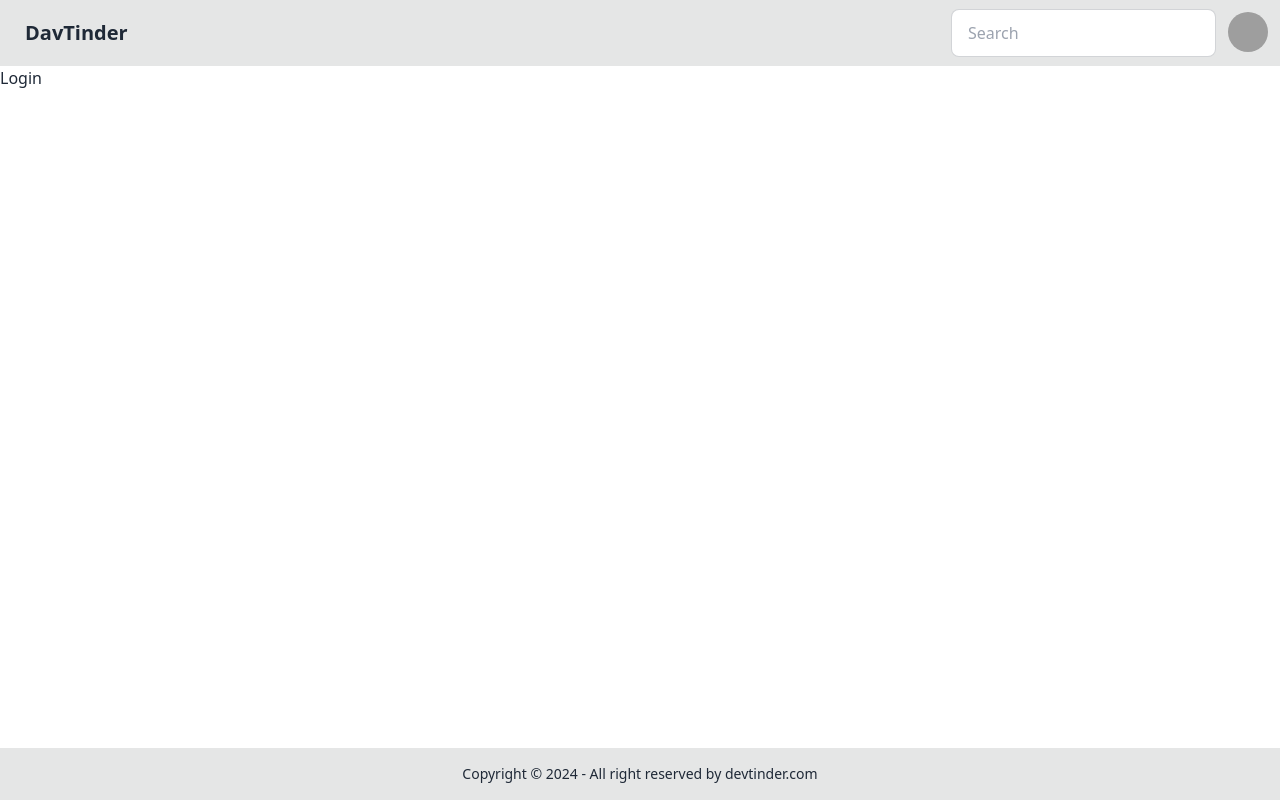
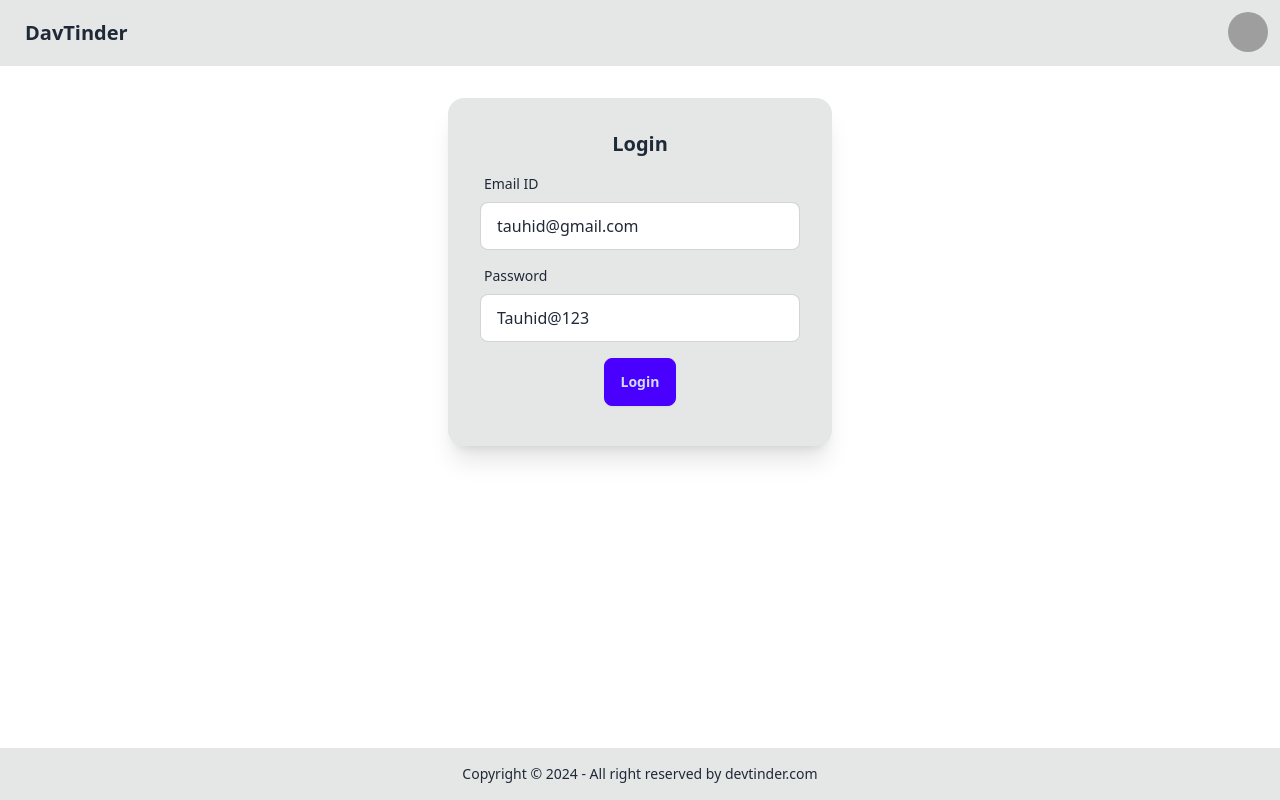
Before and after one commit to Tohid4641/devTinder-web, a React (Vite) app: page /login in a window 1280 px wide. Built offline with nearby package versions, Linux system fonts and the light colour scheme; grey boxes are pictures that could not be loaded.

Commit message:
create login page ui and integrate login api

```diff
--- a/package.json
+++ b/package.json
@@ -10,6 +10,7 @@
     "preview": "vite preview"
   },
   "dependencies": {
+    "axios": "^1.7.9",
     "react": "^18.3.1",
     "react-dom": "^18.3.1",
     "react-router-dom": "^7.0.2"
--- a/src/Login.jsx
+++ b/src/Login.jsx
@@ -1,7 +1,65 @@
+import { useState } from "react";
+import axios from "axios";
+
 const Login = () => {
+  const [emailId, setEmailId] = useState("tauhid@gmail.com");
+  const [password, setPassword] = useState("Tauhid@123");
+
+  const handleLogin = async () => {
+    try {
+      const res = await axios.post(
+        "http://localhost:7777/api/auth/login",
+        {
+          emailId,
+          password,
+        },
+        { withCredentials: true }
+      );
+      alert(res?.data?.message);
+    } catch (error) {
+      console.error(error);
+      alert(error?.response?.data?.message);
+    }
+  };
+
   return (
-    <div>Login</div>
-  )
-}
+    <div className="flex justify-center m-8">
+      <div className="card bg-base-300 w-96 shadow-xl">
+        <div className="card-body">
+          <h2 className="card-title justify-center ">Login</h2>
+          <div>
+            <label className="form-control w-full max-w-xs">
+              <div className="label">
+                <span className="label-text">Email ID</span>
+              </div>
+              <input
+                type="text"
+                className="input input-bordered w-full max-w-xs"
+                value={emailId}
+                onChange={(e) => setEmailId(e.target.value)}
+              />
+            </label>
+          </div>
+          <div>
+            <label className="form-control w-full max-w-xs">
+              <div className="label">
+                <span className="label-text">Password</span>
+              </div>
+              <input
+                type="text"
+                className="input input-bordered w-full max-w-xs"
+                value={password}
+                onChange={(e) => setPassword(e.target.value)}
+              />
+            </label>
+          </div>
+          <div className="card-actions justify-center m-2">
+            <button className="btn btn-primary" onClick={handleLogin}>Login</button>
+          </div>
+        </div>
+      </div>
+    </div>
+  );
+};
 
-export default Login
+export default Login;
--- a/src/Navbar.jsx
+++ b/src/Navbar.jsx
@@ -5,9 +5,6 @@
                 <a className="btn btn-ghost text-xl">DavTinder</a>
             </div>
             <div className="flex-none gap-2">
-                <div className="form-control">
-                    <input type="text" placeholder="Search" className="input input-bordered w-24 md:w-auto" />
-                </div>
                 <div className="dropdown dropdown-end">
                     <div tabIndex={0} role="button" className="btn btn-ghost btn-circle avatar">
                         <div className="w-10 rounded-full">
```
Also changed, not shown: 1 other file (tests, documents, lock files or other folders).
